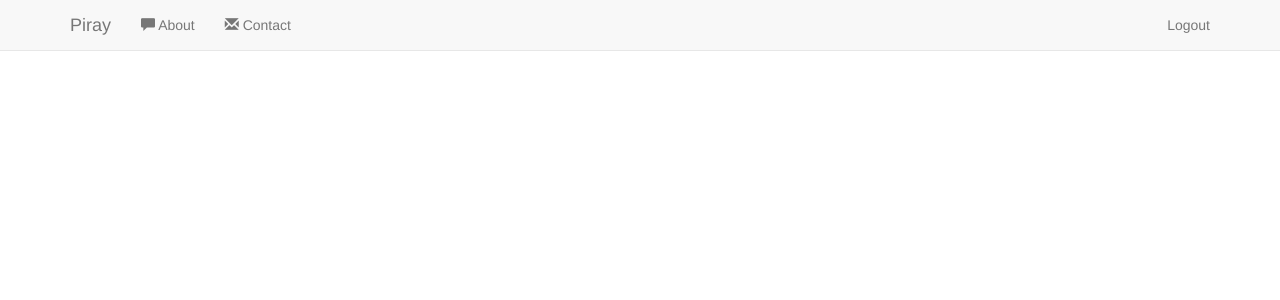
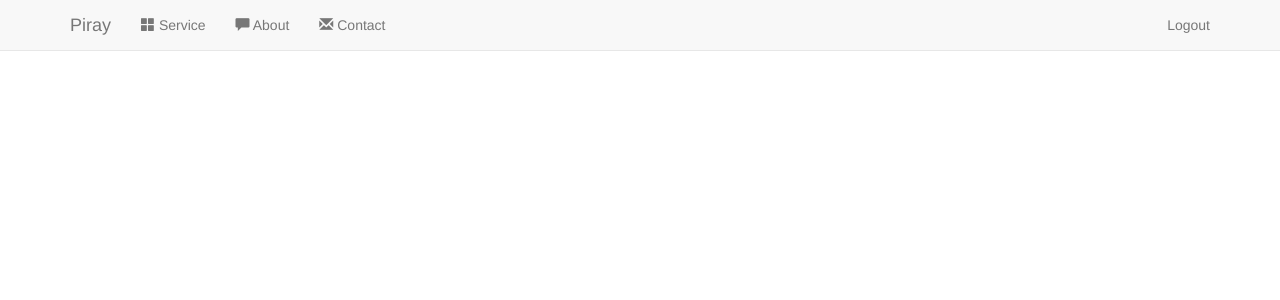
Before and after one commit to Piray/Platform, a PHP site: template templates/service/service.html.twig in a window 1280 px wide. Shown: the top 300 px of the page. Run offline with PHP 8.4, Linux system fonts and the light colour scheme; the template is opened without the code that fills it: most values are stand-ins (such as "Sample title", 1, 10 or a date in 2020); some libraries are stand-ins or nearby versions.

Commit message:
add service page to platform

```diff
--- a/templates/generic/layout.html.twig
+++ b/templates/generic/layout.html.twig
@@ -47,6 +47,7 @@
                     </div>
                     <div class="collapse navbar-collapse">
                         <ul class="nav navbar-nav">
+                            <li><a href="{{ base_url }}/service"><span class="glyphicon glyphicon-th-large"></span> Service</a></li>
                             <li><a href="{{ base_url }}/about"><span class="glyphicon glyphicon-comment"></span> About</a></li>
                             <li><a href="{{ base_url }}/contact"><span class="glyphicon glyphicon-envelope"></span> Contact</a></li>
                         </ul>
```
